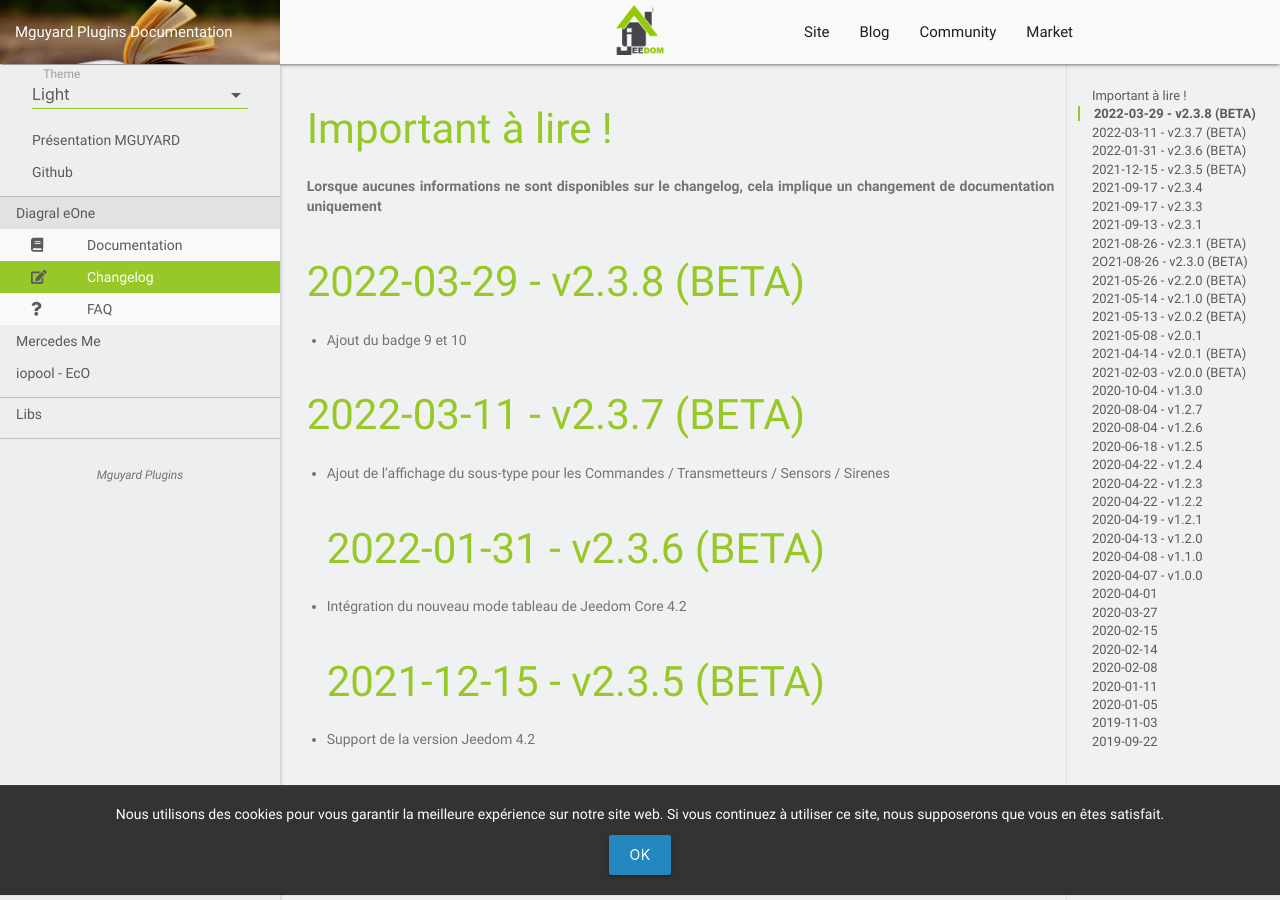
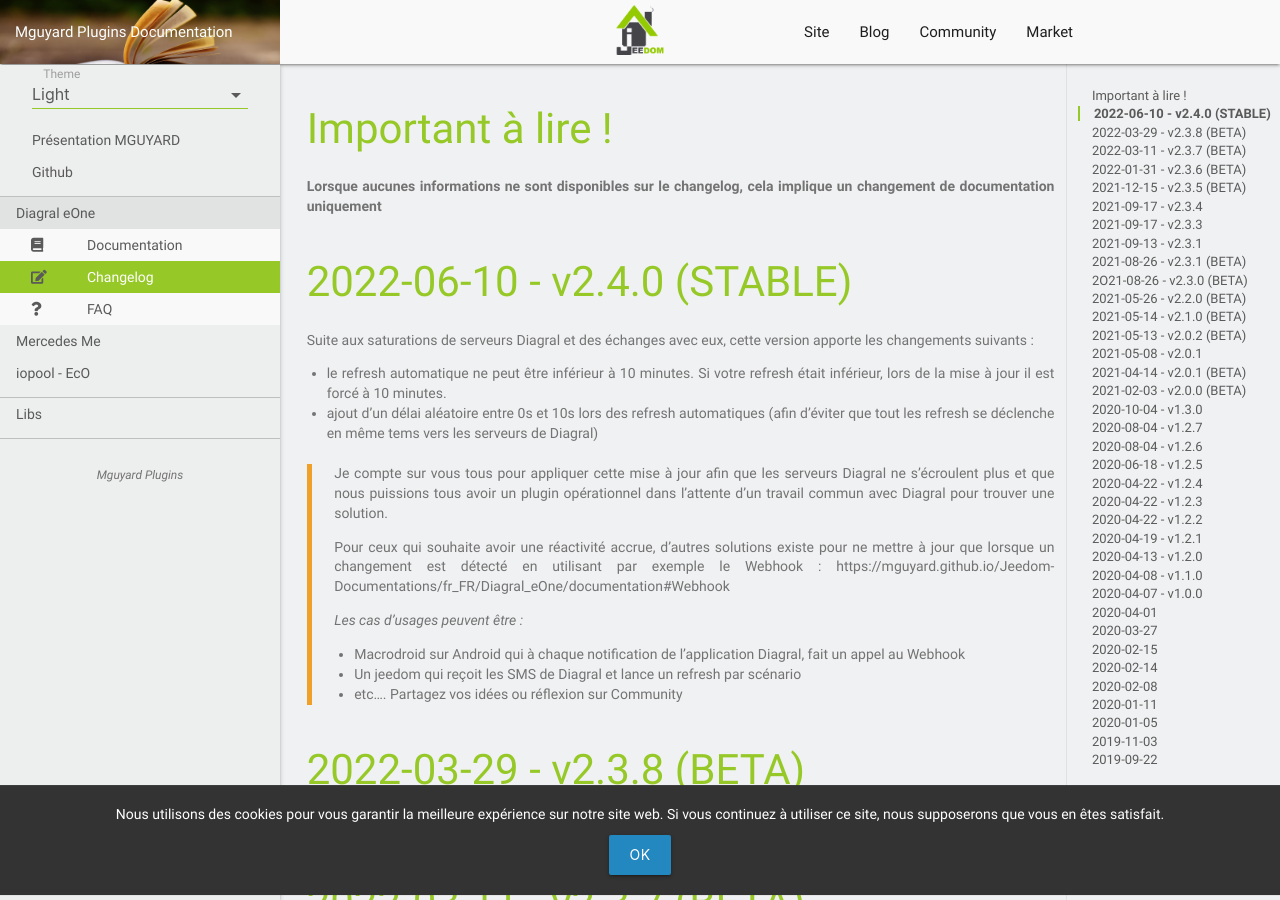
Before and after one commit to mguyard/Jeedom-Documentations, a Jekyll site: the page built from fr_FR/Diagral_eOne/changelog.md, in a window 1280 px wide and 900 px high. Built offline with Jekyll 4.4.1, drawn with Linux system fonts in a browser that asks for light colours; our own code applies the rules of GitHub Pages for plain Markdown files.

Commit message:
Diagral eOne - Version 2.4.0

```diff
--- a/fr_FR/Diagral_eOne/changelog.md
+++ b/fr_FR/Diagral_eOne/changelog.md
@@ -1,6 +1,22 @@
 # Important à lire !
 
 __Lorsque aucunes informations ne sont disponibles sur le changelog, cela implique un changement de documentation uniquement__
+
+# 2022-06-10 - v2.4.0 (STABLE)
+
+Suite aux saturations de serveurs Diagral et des échanges avec eux, cette version apporte les changements suivants :
+- le refresh automatique ne peut être inférieur à 10 minutes. Si votre refresh était inférieur, lors de la mise à jour il est forcé à 10 minutes.
+- ajout d'un délai aléatoire entre 0s et 10s lors des refresh automatiques (afin d'éviter que tout les refresh se déclenche en même tems vers les serveurs de Diagral)
+
+> Je compte sur vous tous pour appliquer cette mise à jour afin que les serveurs Diagral ne s'écroulent plus et que nous puissions tous avoir un plugin opérationnel dans l'attente d'un travail commun avec Diagral pour trouver une solution.
+>
+> Pour ceux qui souhaite avoir une réactivité accrue, d'autres solutions existe pour ne mettre à jour que lorsque un changement est détecté en utilisant par exemple le Webhook : https://mguyard.github.io/Jeedom-Documentations/fr_FR/Diagral_eOne/documentation#Webhook
+>
+> _Les cas d'usages peuvent être :_
+> * Macrodroid sur Android qui à chaque notification de l'application Diagral, fait un appel au Webhook
+> * Un jeedom qui reçoit les SMS de Diagral et lance un refresh par scénario
+> * etc....
+> Partagez vos idées ou réflexion sur Community
 
 # 2022-03-29 - v2.3.8 (BETA)
 - Ajout du badge 9 et 10
```
Also changed, not shown: fr_FR/Diagral_eOne/documentation.md (+3 -3 lines), fr_FR/Diagral_eOne/images/ConfigurationBadgesAlias.png.
